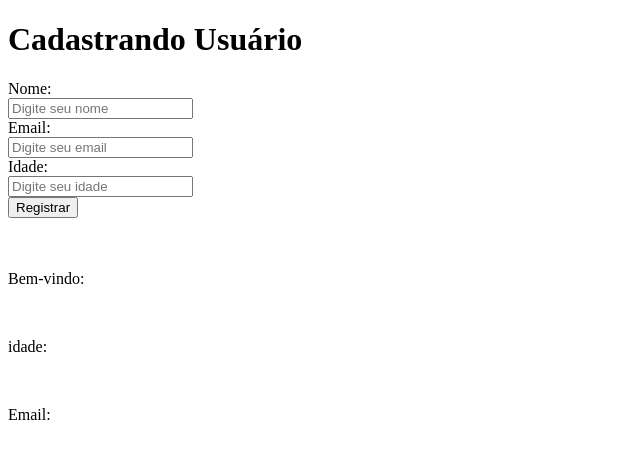
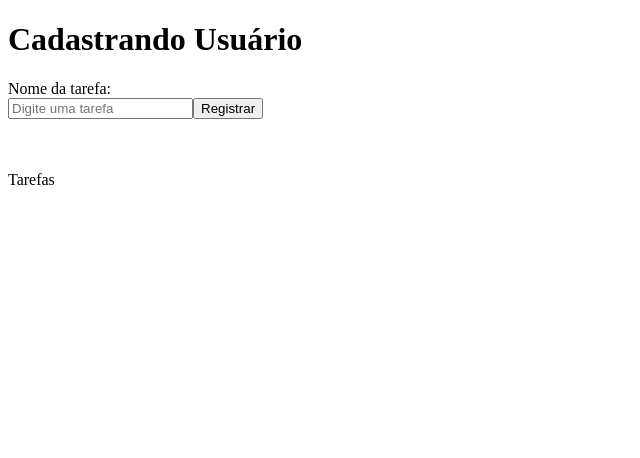
Before and after one commit to Levirroh/learning_react_node, a React (Create React App) app in the folder primeiro-app/: page / in a window 1280 px wide. Shown: the top 458 px of the page, without its empty margins (0-640 px from the left). Built offline with nearby package versions, Linux system fonts and the light colour scheme.

Commit message:
reestructuring:  practicing

```diff
--- a/primeiro-app/src/App.js
+++ b/primeiro-app/src/App.js
@@ -1,43 +1,26 @@
 import { useState } from 'react';
 
 function App() {
-  const [name,setName] = useState('');
-  const [email,setEmail] = useState('');
-  const [age,setAge] = useState();
-
-  const [user, setUser] = useState('');
+  const [input, setInput] = useState('')
+  const [tasks,setTasks] = useState([]);
 
   function handleRegister(e){
     e.preventDefault();
-    alert("usuário cadastrado com sucesso!")
-    setUser({
-      name: name,
-      age: age,
-      email: email
-    })
   }
 
   return (
     <div>
       <h1>Cadastrando Usuário</h1>
       <form onSubmit={handleRegister}>
-        <label>Nome:</label><br/>
-        <input placeholder='Digite seu nome' value={name} onChange={ (e) => setName(e.target.value)}/>
-        <br/>
-        <label>Email:</label><br/>
-        <input placeholder='Digite seu email' value={email} onChange={ (e) => setEmail(e.target.value)}/>
-        <br/>
-        <label>Idade:</label><br/>
-        <input placeholder='Digite seu idade' value={age} onChange={ (e) => setAge(e.target.value)}/>
-        <br/>
+        <label>Nome da tarefa:</label><br/>
+        <input placeholder='Digite uma tarefa' value={input} onChange={ (e) => setInput(e.target.value)}/>
+
         <button type='submit'>Registrar</button>
       </form>
       <br/>
       <br/>
       <div>
-        <p>Bem-vindo: {user.name}</p><br/>
-        <p>idade: {user.age}</p><br/>
-        <p>Email: {user.email}</p><br/>
+        <p>Tarefas</p>
       </div>
     </div>
   );
```
